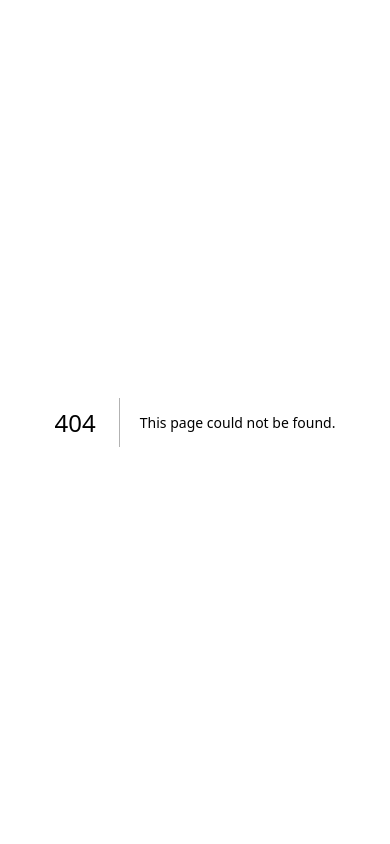
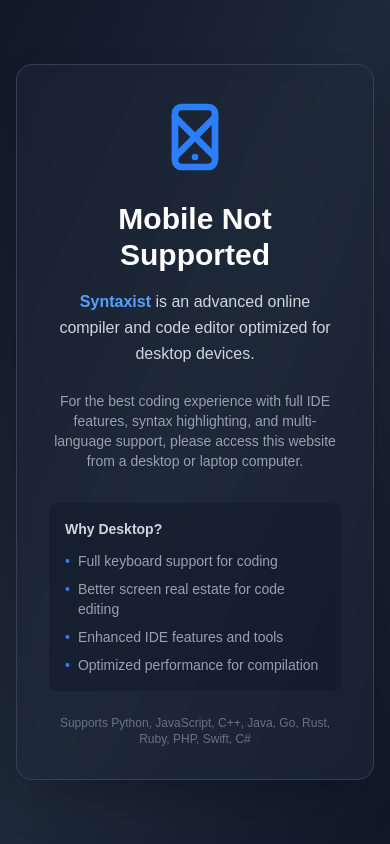
Before and after one commit to nileXrana/Syntaxist-Online-Compiler, a Next.js app in the folder frontEnd/: page /mobile-not-supported in a window 390 px wide. Before the commit this address had no page. Built offline with nearby package versions, Linux system fonts and the light colour scheme.

Commit message:
added middleware for mobile restriction

```diff
--- /dev/null
+++ b/frontEnd/app/mobile-not-supported/page.tsx
@@ -0,0 +1,80 @@
+import type { Metadata } from "next";
+
+export const metadata: Metadata = {
+  title: "Mobile Not Supported - Syntaxist",
+  description: "Syntaxist is optimized for desktop devices. Please access from a desktop or laptop computer.",
+};
+
+export default function MobileNotSupported() {
+  return (
+    <div className="min-h-screen bg-gradient-to-br from-gray-900 via-gray-800 to-gray-900 flex items-center justify-center p-4">
+      <div className="max-w-md w-full bg-gray-800/50 backdrop-blur-sm rounded-2xl shadow-2xl border border-gray-700 p-8 text-center">
+        {/* Icon */}
+        <div className="mb-6">
+          <svg
+            className="w-20 h-20 mx-auto text-blue-500"
+            fill="none"
+            stroke="currentColor"
+            viewBox="0 0 24 24"
+            xmlns="http://www.w3.org/2000/svg"
+          >
+            <path
+              strokeLinecap="round"
+              strokeLinejoin="round"
+              strokeWidth={2}
+              d="M12 18h.01M8 21h8a2 2 0 002-2V5a2 2 0 00-2-2H8a2 2 0 00-2 2v14a2 2 0 002 2z"
+            />
+            <path
+              strokeLinecap="round"
+              strokeLinejoin="round"
+              strokeWidth={2}
+              d="M6 18L18 6M6 6l12 12"
+            />
+          </svg>
+        </div>
+
+        {/* Title */}
+        <h1 className="text-3xl font-bold text-white mb-4">
+          Mobile Not Supported
+        </h1>
+
+        {/* Description */}
+        <p className="text-gray-300 mb-6 leading-relaxed">
+          <strong className="text-blue-400">Syntaxist</strong> is an advanced online compiler and code editor optimized for desktop devices.
+        </p>
+
+        <p className="text-gray-400 text-sm mb-8">
+          For the best coding experience with full IDE features, syntax highlighting, and multi-language support, please access this website from a desktop or laptop computer.
+        </p>
+
+        {/* Features List */}
+        <div className="bg-gray-900/50 rounded-lg p-4 mb-6 text-left">
+          <h2 className="text-sm font-semibold text-gray-300 mb-3">Why Desktop?</h2>
+          <ul className="space-y-2 text-sm text-gray-400">
+            <li className="flex items-start">
+              <span className="text-blue-500 mr-2">•</span>
+              <span>Full keyboard support for coding</span>
+            </li>
+            <li className="flex items-start">
+              <span className="text-blue-500 mr-2">•</span>
+              <span>Better screen real estate for code editing</span>
+            </li>
+            <li className="flex items-start">
+              <span className="text-blue-500 mr-2">•</span>
+              <span>Enhanced IDE features and tools</span>
+            </li>
+            <li className="flex items-start">
+              <span className="text-blue-500 mr-2">•</span>
+              <span>Optimized performance for compilation</span>
+            </li>
+          </ul>
+        </div>
+
+        {/* Supported Languages Badge */}
+        <div className="text-xs text-gray-500">
+          Supports Python, JavaScript, C++, Java, Go, Rust, Ruby, PHP, Swift, C#
+        </div>
+      </div>
+    </div>
+  );
+}
--- a/frontEnd/app/page.tsx
+++ b/frontEnd/app/page.tsx
@@ -99,7 +99,7 @@
   return (
     <main role="main" itemScope itemType="https://schema.org/WebApplication">
       <meta itemProp="name" content="Syntaxist Online Compiler" />
-      <meta itemProp="description" content="AI-powered online code compiler supporting 10+ programming languages" />
+      <meta itemProp="description" content="online code compiler supporting 10+ programming languages" />
       <meta itemProp="applicationCategory" content="DeveloperApplication" />
       <meta itemProp="operatingSystem" content="Web Browser" />
 
--- /dev/null
+++ b/frontEnd/middleware.ts
@@ -0,0 +1,40 @@
+import { NextResponse } from 'next/server';
+import type { NextRequest } from 'next/server';
+
+export function middleware(request: NextRequest) {
+  // Get the pathname
+  const pathname = request.nextUrl.pathname;
+
+  // Don't redirect if already on the mobile-not-supported page
+  if (pathname === '/mobile-not-supported') {
+    return NextResponse.next();
+  }
+
+  // Get user agent
+  const userAgent = request.headers.get('user-agent') || '';
+
+  // Detect mobile devices
+  const isMobile = /android|webos|iphone|ipod|blackberry|iemobile|opera mini|mobile/i.test(userAgent);
+
+  // Redirect mobile users to the not-supported page
+  if (isMobile) {
+    return NextResponse.redirect(new URL('/mobile-not-supported', request.url));
+  }
+
+  return NextResponse.next();
+}
+
+// Configure which routes to run middleware on
+export const config = {
+  matcher: [
+    /*
+     * Match all request paths except for:
+     * - api (API routes)
+     * - _next/static (static files)
+     * - _next/image (image optimization files)
+     * - favicon.ico (favicon file)
+     * - robots.txt, sitemap.xml (SEO files)
+     */
+    '/((?!api|_next/static|_next/image|favicon.ico|robots.txt|sitemap.xml|manifest.json).*)',
+  ],
+};
```
